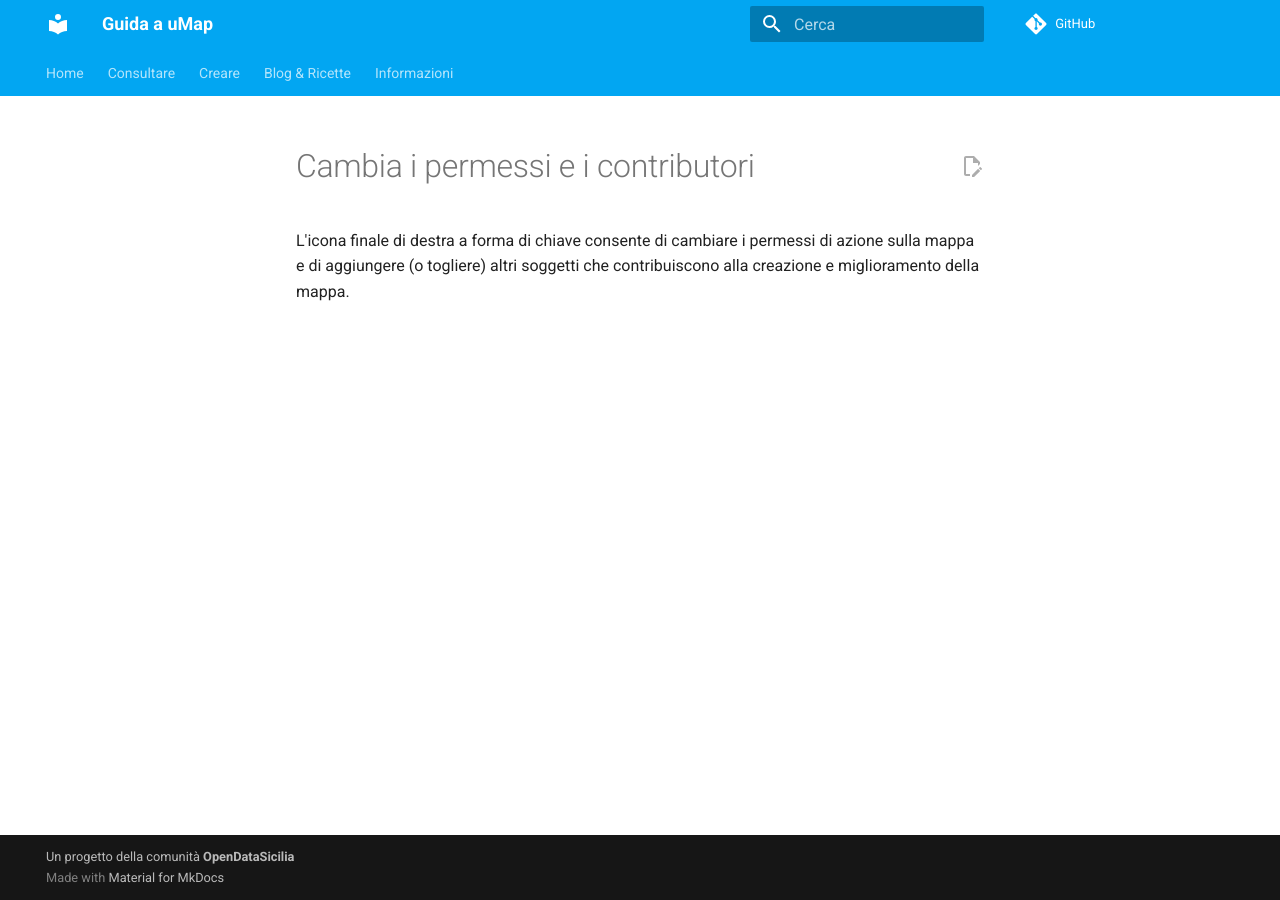
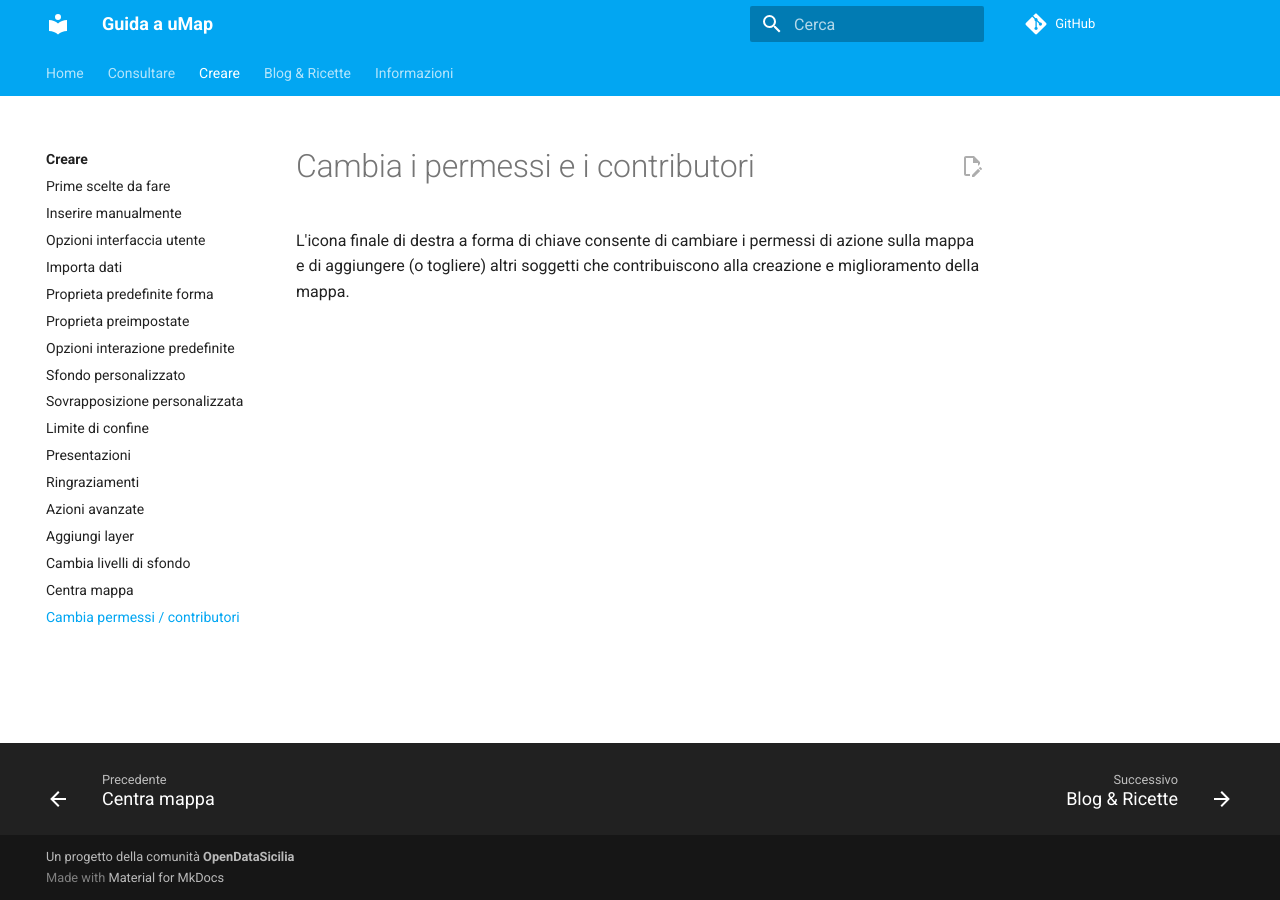
Before and after one commit to opendatasicilia/guida-umap, an MkDocs documentation site: the page built from docs/creare/cambia-permessi-contributori.md, in a window 1280 px wide. Built offline with MkDocs 1.6.1 and Material for MkDocs 9.7.7, drawn with Linux system fonts in a browser that asks for light colours; comment, search, counter and statistics services are not loaded.

Commit message:
Update mkdocs.yml

```diff
--- a/mkdocs.yml
+++ b/mkdocs.yml
@@ -58,6 +58,7 @@ nav:
     - Aggiungi layer: creare/aggiungi-layer.md
     - Cambia livelli di sfondo: creare/cambia-livelli-sfondo.md
     - Centra mappa: creare/centra-mappa.md
+    - Cambia permessi / contributori: creare/cambia-permessi-contributori.md
   - Blog: blog/index.md
   - Informazioni:
     - Informazioni: informazioni/index.md
```
